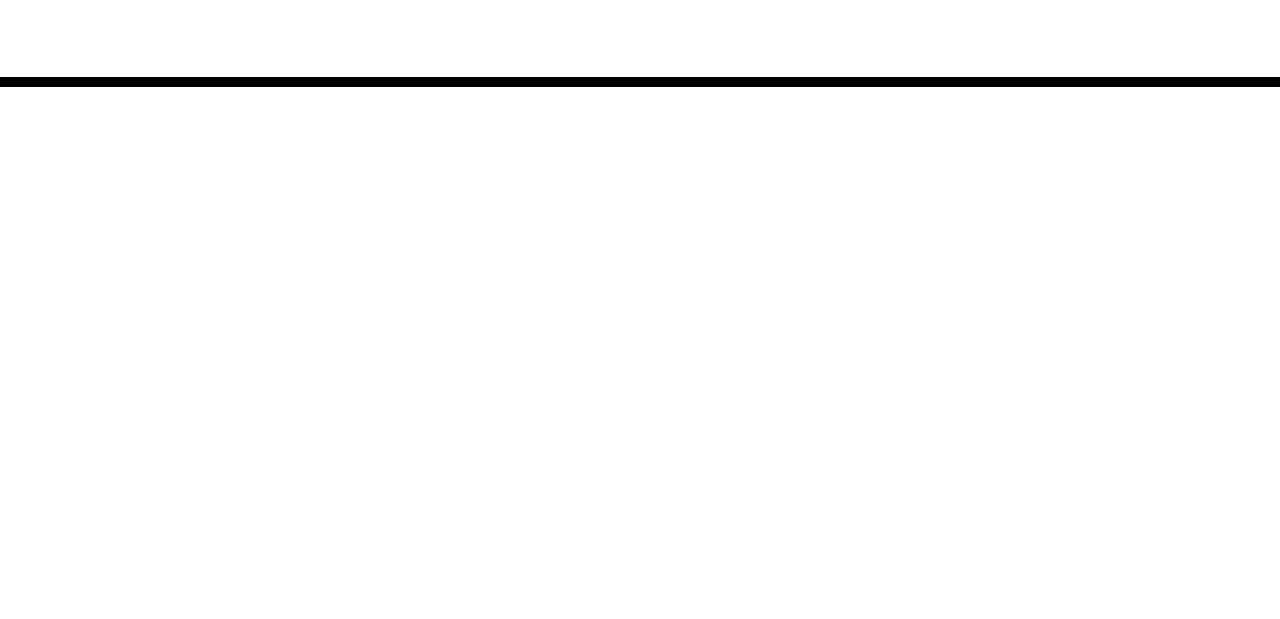
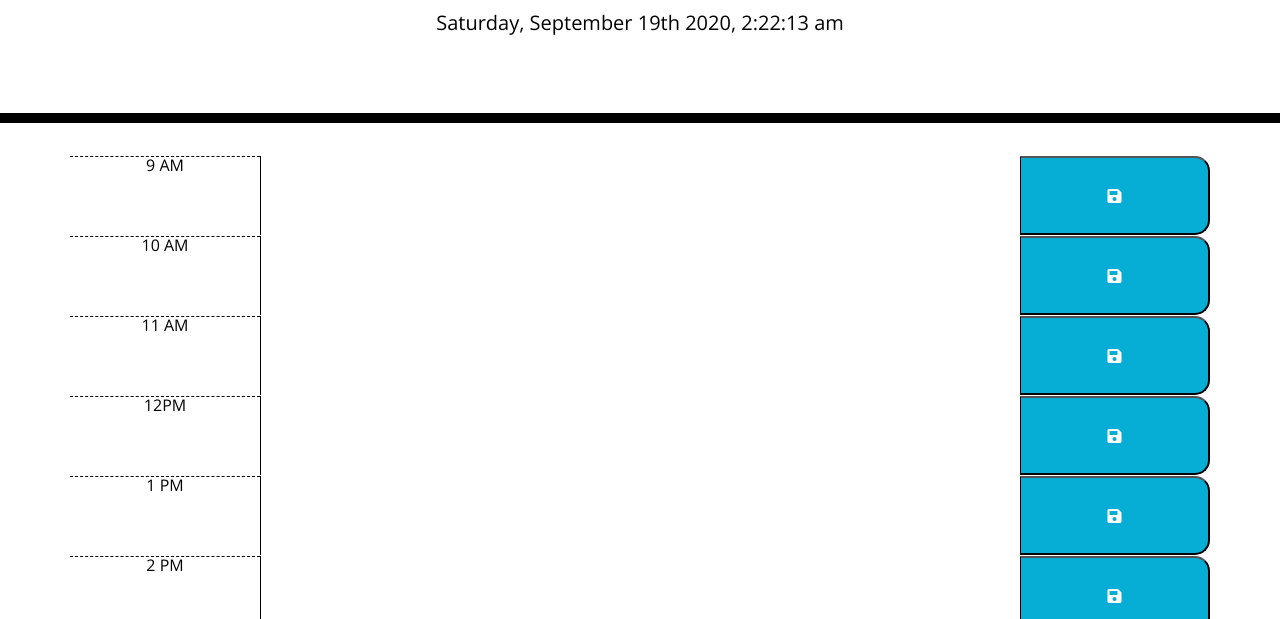
Before and after one commit to sclitty/Plan-The-Day-, a plain HTML site: page index.html in a window 1280 px wide. Shown: the part 181-800 px from the top of the page. Drawn offline with nearby package versions, Linux system fonts and the light colour scheme.

Commit message:
updating js

```diff
--- a/index.html
+++ b/index.html
@@ -29,10 +29,11 @@
       <p id="currentDay" class="lead"></p>
     </header>
     <div class="container">
-      <!-- Timeblocks go here -->
+
     </div>
 
     <script src="https://code.jquery.com/jquery-3.4.1.min.js"></script>
     <script src="https://cdnjs.cloudflare.com/ajax/libs/moment.js/2.24.0/moment.min.js"></script>
+    <script src="script.js"></script>
   </body>
 </html>
--- /dev/null
+++ b/script.js
@@ -0,0 +1,77 @@
+// Testing if .JS/API is connected to HTML //
+console.log("hello");
+console.log(moment().format("H"));
+console.log(moment().format("h A"));
+
+// Creating array for work day hours //
+var timeArray = ["9 AM", "10 AM", "11 AM", "12PM", "1 PM", "2 PM", "3 PM", "4 PM", "5 PM"];
+
+// DOM Elements
+var currentDay = $("#currentDay");
+var container = $(".container");
+
+// Dynamically creating current date/time for page header
+
+currentDay.text(moment().format("dddd, MMMM Do YYYY, h:mm:ss a"));
+
+for (var i = 0; i < timeArray.length; i++) {
+    // Creating page elements
+    var timeRow = $("<div class = 'row time-block'>");
+    var hourCol = $("<div class = 'col-md-2 hour'>");
+    var textCol = $("<textarea class = 'col-md-8 '>");
+    var saveCol = $("<button class = 'col-md-2 saveBtn'>");
+    var btnIcon = $("<i class='fas fa-save'></i>");
+
+    // Appending elements to the page
+    container.append(timeRow);
+    timeRow.append(hourCol);
+    timeRow.append(textCol);
+    timeRow.append(saveCol);
+    saveCol.append(btnIcon);
+
+    // Adding
+    hourCol.text(timeArray[i]);
+    textCol.attr("id", "text" + i);
+
+
+
+
+
+
+
+};
+
+
+
+
+// TODO: create one row with time, text area and button using JQ
+
+// TODO: Ref layout to make using JQ
+
+{/* <div class="row time-block">
+<div class="col-md-2 hour">
+  9 am
+</div>
+<textarea class="col-md-8">
+
+</textarea>
+<button class="col-md-2 saveBtn">
+  SAVE
+</button>
+</div> */}
+
+
+
+// TODO: make 'for' loop to create the layouts for each hour. give content and appropriate classes.
+
+// ref snip ----------
+
+// TODO: Create event listener for buttons.
+
+// TODO: Grab the value of the text area and save it to a var (to be able to save the text from the text area that is in the same row as button)
+
+// TODO: using localStorage.setItem save the text to local storage
+
+// TODO: retrieve the data from local storage using localStorage.getItem show it back in the text area they belong to (how can I know what text from local storage goes to what text area?)
+
+// localStorage snip --------------
```
